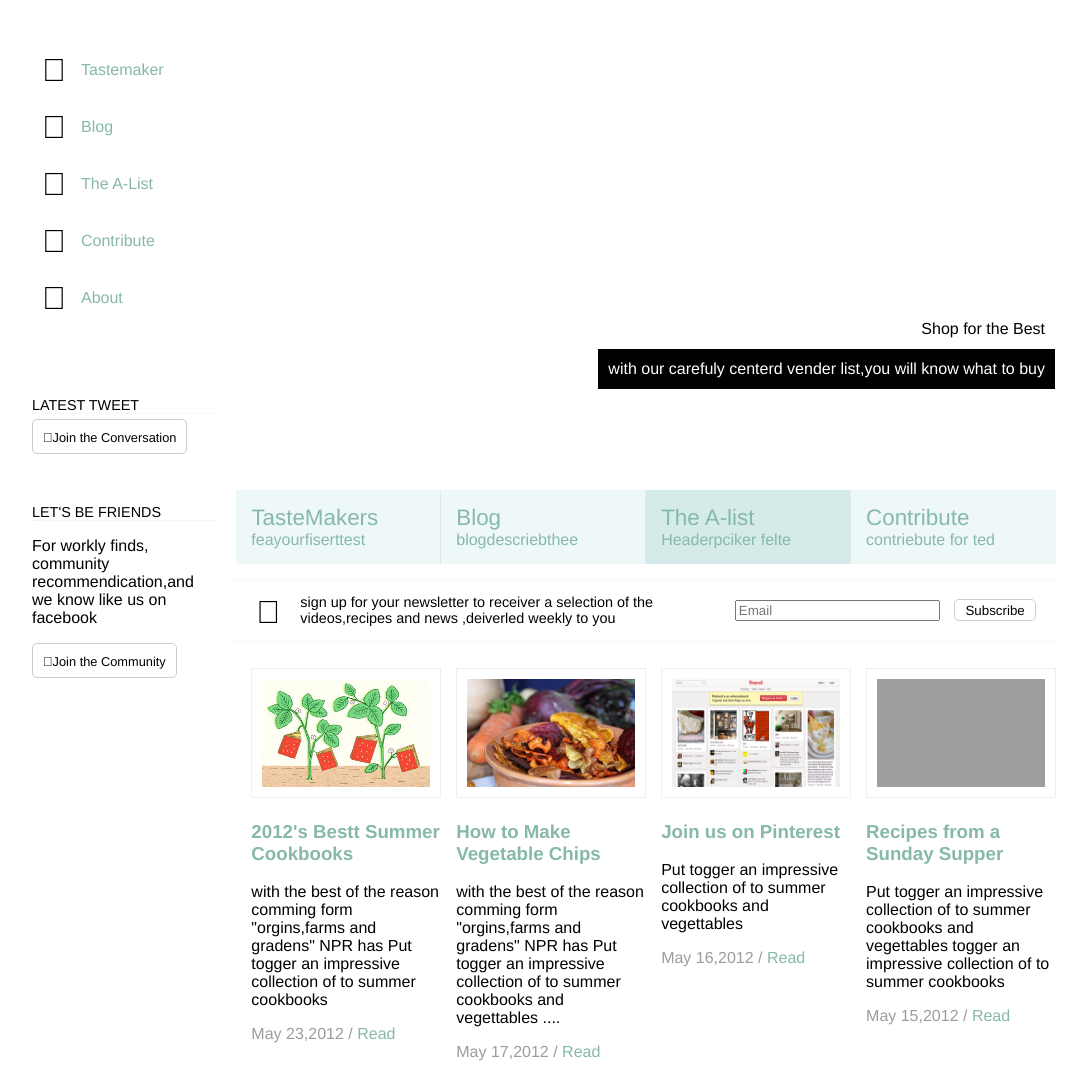
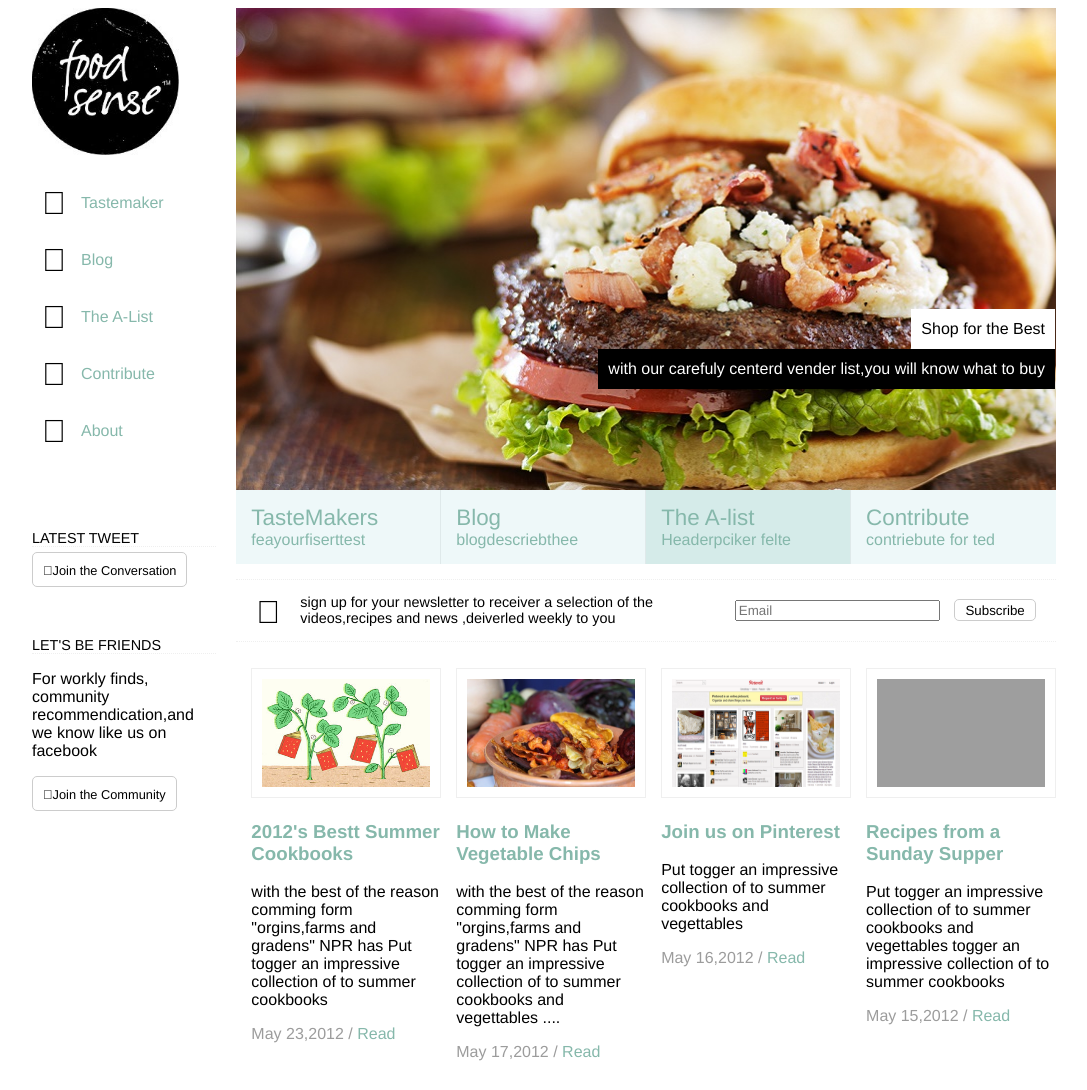
Before and after one commit to aaronisme/3w3p-w2, a website: page index.html in a window 1280 px wide. Shown: the top 1090 px of the page, without its empty margins (96-1183 px from the left). Drawn offline with Linux system fonts and the light colour scheme; the site is published under a folder, as on GitHub Pages, so addresses that start at the root find nothing; files whose address does not match are found by name.

Commit message:
fix the image src

```diff
--- a/index.html
+++ b/index.html
@@ -9,7 +9,7 @@
 <body>
 <section class="main">
     <aside class="left">
-        <img src="/src/images/food_sense_logo.jpg" alt="" class="logo">
+        <img src="src/images/food_sense_logo.jpg" alt="" class="logo">
         <nav>
             <ul class="nav-list">
                 <li class="nav-item"><span class="icon icon-spoon-knife icon-size"></span><a href="#" class="nav-link">Tastemaker</a></li>
--- a/src/main.scss
+++ b/src/main.scss
@@ -9,7 +9,7 @@ $link-color:#86B8AB;
 	max-width: 1024px;
 	margin: 0 auto;
 	.img-container{
-		background-image: url('/src/images/burger.jpg');
+		background-image: url('src/images/burger.jpg');
 		padding: 1px;
 		.up-text{
 			margin: 0px;
```
Also changed, not shown: dist/main.css.
